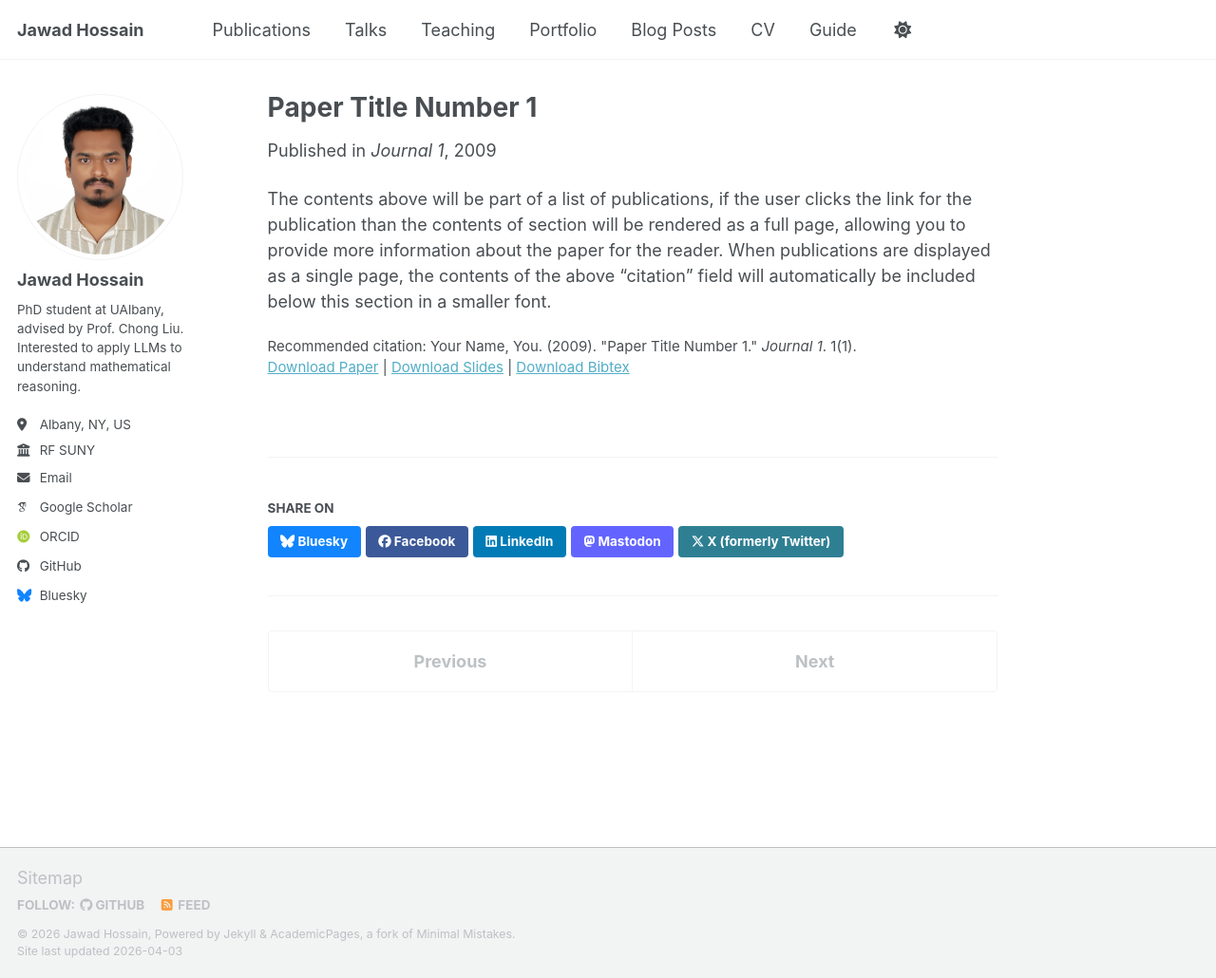
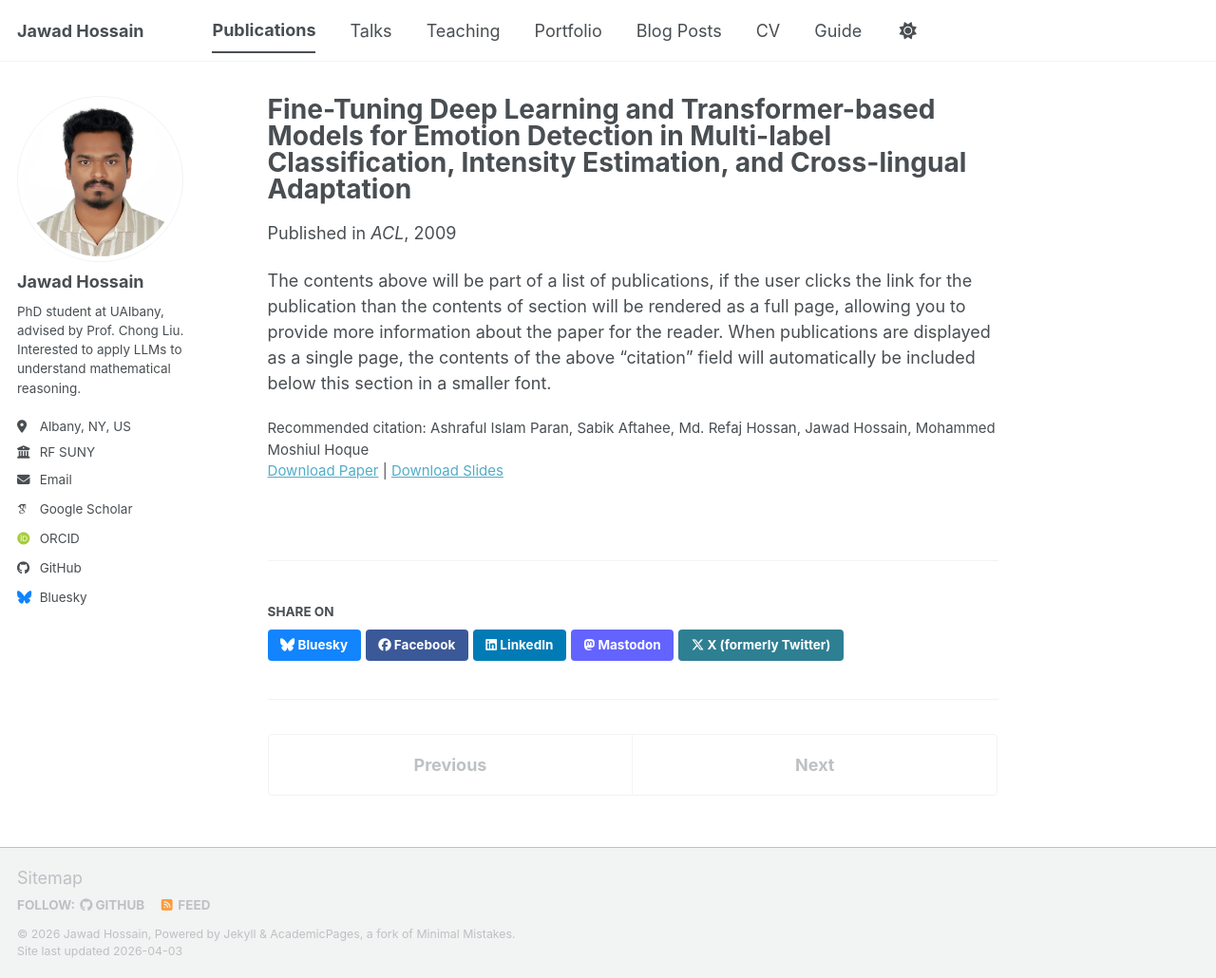
Before and after one commit to Jawad039/jawad039.github.io, a Jekyll site: the page built from _publications/2009-10-01-paper-title-number-1.md, in a window 1280 px wide and 1030 px high. Shown: the whole window at 95% size. Built offline with Jekyll 4.4.1, drawn with Linux system fonts in a browser that asks for light colours; some web fonts are replaced; a script bundle is joined from its source files by our own code; library files that are not in the unit come from our copies.

Commit message:
Update 2009-10-01-paper-title-number-1.md

```diff
--- a/_publications/2009-10-01-paper-title-number-1.md
+++ b/_publications/2009-10-01-paper-title-number-1.md
@@ -1,14 +1,11 @@
 ---
-title: "Paper Title Number 1"
+title: "Fine-Tuning Deep Learning and Transformer-based Models for Emotion Detection in Multi-label Classification, Intensity Estimation, and Cross-lingual Adaptation"
 collection: publications
 category: manuscripts
-permalink: /publication/2009-10-01-paper-title-number-1
-excerpt: 'This paper is about the number 1. The number 2 is left for future work.'
 date: 2009-10-01
-venue: 'Journal 1'
-slidesurl: 'https://academicpages.github.io/files/slides1.pdf'
-paperurl: 'https://academicpages.github.io/files/paper1.pdf'
-bibtexurl: 'https://academicpages.github.io/files/bibtex1.bib'
-citation: 'Your Name, You. (2009). &quot;Paper Title Number 1.&quot; <i>Journal 1</i>. 1(1).'
+venue: 'ACL'
+slidesurl: 'https://aclanthology.org/volumes/2025.semeval-1/'
+paperurl: 'https://aclanthology.org/2025.semeval-1.247/'
+citation: 'Ashraful Islam Paran, Sabik Aftahee, Md. Refaj Hossan, Jawad Hossain, Mohammed Moshiul Hoque'
 ---
 The contents above will be part of a list of publications, if the user clicks the link for the publication than the contents of section will be rendered as a full page, allowing you to provide more information about the paper for the reader. When publications are displayed as a single page, the contents of the above "citation" field will automatically be included below this section in a smaller font.
```
